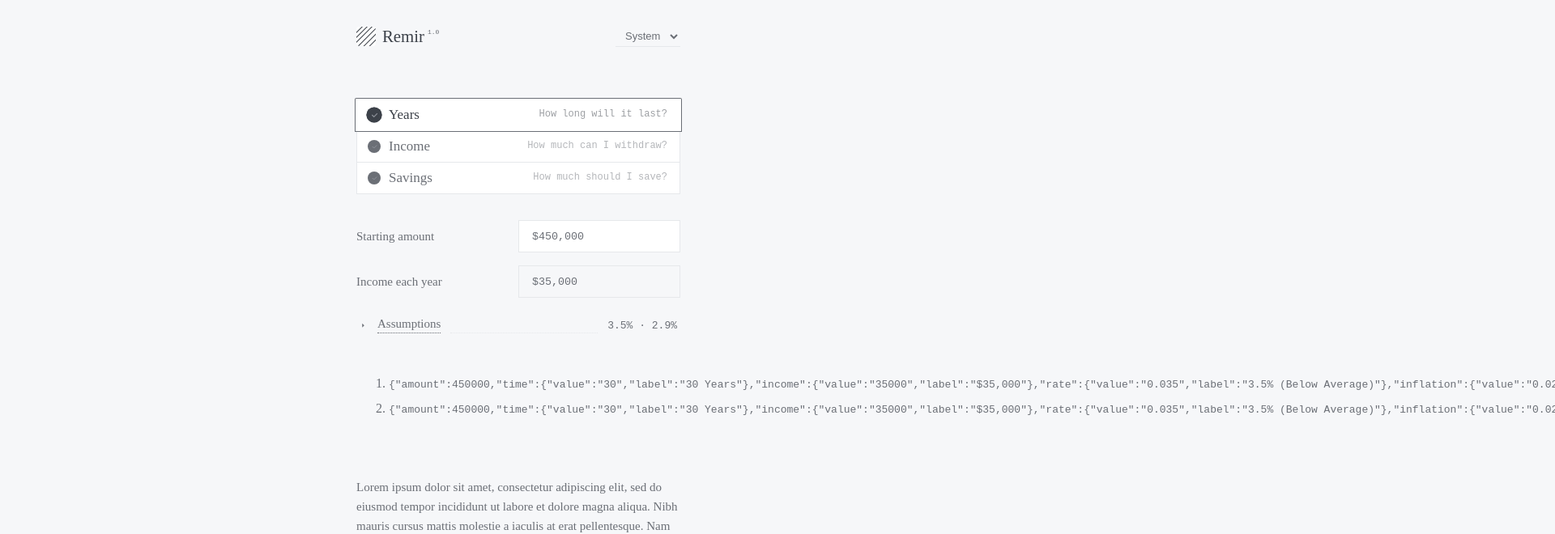
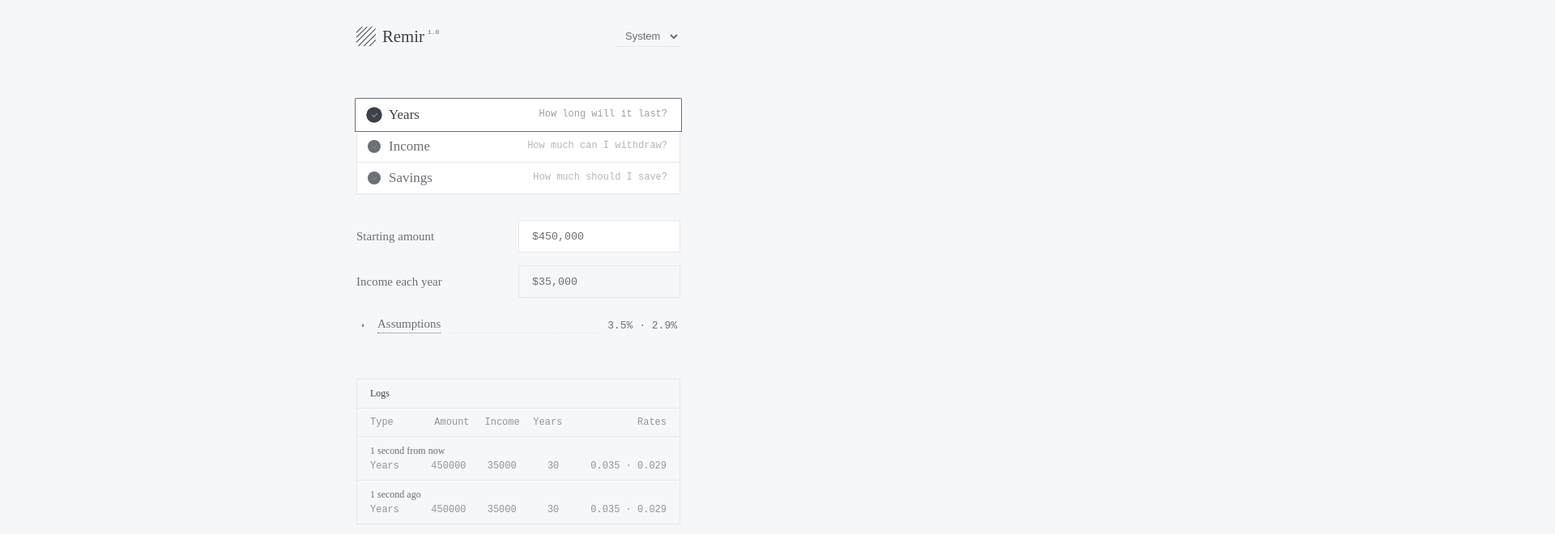
Before and after one commit to moeamaya/choice, a Next.js app: page / in a window 1280 px wide. Shown: the top 660 px of the page at 81% size, 1920 px wide, since content can reach past the window. Built offline with nearby package versions, Linux system fonts and the light colour scheme.

Commit message:
Add timeago, style table, and clean up the provider defaults

```diff
--- a/components/Drawdown/components/Calculator/provider.tsx
+++ b/components/Drawdown/components/Calculator/provider.tsx
@@ -7,7 +7,6 @@ import { options as yearsOptions } from '../inputs/Years';
 import { options as incomeOptions } from '../inputs/Income';
 import { options as rateOptions } from '../inputs/Rate';
 import { options as inflationOptions } from '../inputs/Inflation';
-import { time } from 'console';
 
 interface CalculatorState {
   amount: number;
@@ -15,8 +14,8 @@ interface CalculatorState {
   income: OptionType;
   rate: OptionType;
   inflation: OptionType;
-  timestamp?: Date;
-  [key: string]: number | OptionType | Date | undefined;
+  timestamp: number;
+  [key: string]: number | OptionType;
 }
 
 type SetCalculatorState = React.Dispatch<React.SetStateAction<CalculatorState>>;
@@ -34,6 +33,7 @@ const defaultCalculatorState: CalculatorState = {
   income: incomeOptions[2],
   rate: rateOptions[3],
   inflation: inflationOptions[6],
+  timestamp: new Date().getTime(),
 };
 
 const CalculatorContext = createContext<CalculatorContextProps>({
@@ -44,14 +44,16 @@ const CalculatorContext = createContext<CalculatorContextProps>({
 
 const CalculatorProvider: FC<{ children: React.ReactNode }> = ({ children }) => {
   const [calculatorState, setCalculatorState] = useState<CalculatorState>(defaultCalculatorState);
-  const [logs, setLogs] = useState<CalculatorState[]>([{...defaultCalculatorState, timestamp: new Date()}]);
+  const [logs, setLogs] = useState<CalculatorState[]>([{...defaultCalculatorState}]);
 
   const debounceTimeoutRef = useRef<number | undefined>(undefined);
 
   const logStateChange = (newState: CalculatorState) => {
     // Perform the logging here, e.g., console.log or any other logging mechanism
-    console.log('State changed:', newState);
-    setLogs((prevLogs) => [...prevLogs, {...newState, timestamp: new Date()}]);
+    const timestamp = new Date().getTime();;
+
+    console.log('State changed:', {...newState, timestamp});
+    setLogs((prevLogs) => [...prevLogs, {...newState, timestamp}]);
   };
 
   const updateCalculatorState: SetCalculatorState = (newState: React.SetStateAction<CalculatorState>) => {
@@ -65,7 +67,7 @@ const CalculatorProvider: FC<{ children: React.ReactNode }> = ({ children }) =>
       debounceTimeoutRef.current = window.setTimeout(() => {
         logStateChange(updatedState);
         debounceTimeoutRef.current = undefined;
-      }, 5000);
+      }, 1000);
 
       return updatedState;
     });
--- /dev/null
+++ b/components/Drawdown/components/Logs/index.tsx
@@ -0,0 +1,160 @@
+import { FC, useContext, useEffect } from 'react';
+import { CalculatorContext } from '../../components/Calculator/provider';
+
+import TimeAgo from 'react-timeago'
+
+import { styled } from '@stitches/react'
+
+function calculateDelta(newValue: any, oldValue: any): any {
+  if (typeof newValue === "number" && typeof oldValue === "number") {
+    return (newValue - oldValue).toString();
+  } else if (typeof newValue === "string" && typeof oldValue === "string") {
+    // Compare strings (e.g., for dropdown options)
+    if (newValue !== oldValue) {
+      return `${oldValue} → ${newValue}`;
+    }
+  }
+
+  // Handle other data types as needed
+  return "N/A";
+}
+
+function padZero(value: any) {
+  return String(value).padStart(2, '0');
+}
+
+function formatDate(date: Date) {
+  const months = [
+    'January', 'February', 'March', 'April', 'May', 'June',
+    'July', 'August', 'September', 'October', 'November', 'December'
+  ];
+
+  const hour = date.getHours();
+  const minute = date.getMinutes();
+  const period = hour >= 12 ? 'PM' : 'AM';
+  const formattedHour = hour % 12 || 12;
+
+  const formattedDate = `${months[date.getMonth()]} ${date.getDate()}, ${formattedHour}:${padZero(minute)} ${period}`;
+
+  return formattedDate;
+}
+
+const StyledTable = styled('table',{
+  borderCollapse: `collapse`,
+  width: `100%`,
+  marginBottom: `1rem`,
+  fontFamily: `monospace`,
+  fontSize: 12,
+  textAlign: `left`,
+  border: `1px solid var(--border)`,
+  color: `var(--fade)`,
+  marginTop: `2rem`,
+});
+
+const Title = styled('h2', {
+  fontFamily: `serif`,
+  fontSize: 12,
+  fontWeight: `normal`,
+  margin: 0,
+  color: `var(--highlight)`,
+});
+
+const StyledHeadTR = styled('tr', {
+  borderBottom: `1px solid var(--border)`,
+});
+
+const StyledTR = styled('tr', {
+  '&:nth-child(even)': {
+    background: `var(--background)`,
+    borderBottom: `1px solid var(--border)`,
+  },
+  '&:nth-child(odd) td': {
+    paddingTop: `0.625rem`,
+    fontFamily: `serif`,
+    color: `var(--foreground)`,
+  },
+  '&:nth-child(even) td': {
+    paddingBottom: `0.625rem`,
+  },
+});
+
+const StyledTH = styled('th', {
+  padding: `0.625rem 0.25rem`,
+  fontWeight: `normal`,
+  textAlign: `right`,
+  '&:first-child': {
+    paddingLeft: `1rem`,
+    textAlign: `left`,
+  },
+  '&:last-child': {
+    paddingRight: `1rem`,
+  }
+});
+
+const StyledTD = styled('td', {
+  padding: `0.125rem 0.5rem`,
+  textAlign: `right`,
+  '&:first-child': {
+    paddingLeft: `1rem`,
+    textAlign: `left`,
+  },
+  '&:last-child': {
+    paddingRight: `1rem`,
+  }
+});
+
+
+
+const Logs: FC = () => {
+  const { logs } = useContext(CalculatorContext);
+
+  return (
+    <StyledTable>
+      <thead>
+        <StyledHeadTR>
+          <StyledTH colSpan={5}>
+            <Title>Logs</Title>
+          </StyledTH>
+        </StyledHeadTR>
+      </thead>
+      <thead>
+        <StyledHeadTR>
+          <StyledTH>Type</StyledTH>
+          <StyledTH>Amount</StyledTH>
+          <StyledTH>Income</StyledTH>
+          <StyledTH>Years</StyledTH>
+          <StyledTH>Rates</StyledTH>
+        </StyledHeadTR>
+      </thead>
+      <tbody>
+        {logs
+          .sort((a, b) => {
+            const dateA = a.timestamp ? new Date(a.timestamp).getTime() : 0;
+            const dateB = b.timestamp ? new Date(b.timestamp).getTime() : 0;
+            return dateA - dateB;
+          })
+          .reverse()
+          .map((log, index) => {
+            return (
+              <>
+                <StyledTR key={index}>
+                  <StyledTD colSpan={5}>
+                    <TimeAgo date={log.timestamp} minPeriod={15} />
+                  </StyledTD>
+                </StyledTR>
+                <StyledTR key={index + 1000}>
+                  <StyledTD>Years</StyledTD>
+                  <StyledTD>{log.amount}</StyledTD>
+                  <StyledTD>{log.income.value}</StyledTD>
+                  <StyledTD>{log.time.value}</StyledTD>
+                  <StyledTD>{log.rate.value} · {log.inflation.value}</StyledTD>
+                </StyledTR>
+              </>
+            );
+        })}
+      </tbody>
+    </StyledTable>
+  );
+};
+
+export default Logs;
--- a/components/Drawdown/pages/Years/index.tsx
+++ b/components/Drawdown/pages/Years/index.tsx
@@ -1,7 +1,9 @@
 import { FC, useContext } from 'react';
 import AmountInput from '../../components/inputs/Amount';
 import IncomeInput from '../../components/inputs/Income';
+import Logs from '../../components/Logs';
 import Content from '../../content';
+
 import Summary from '../../components/Summary';
 
 import YearsFormula from '../../formulas/Years';
@@ -9,7 +11,6 @@ import YearsFormula from '../../formulas/Years';
 import { abbreviateNumberFormatter } from '../../../Helpers/formatters';
 
 import { CalculatorContext } from '../../components/Calculator/provider';
-import type { CalculatorState } from '../../components/Calculator/provider';
 
 
 type Props = {
@@ -26,40 +27,6 @@ const SummaryDetails = ({ amount, draw }: { amount: number; draw: number }) => {
     </>
   );
 };
-
-function calculateDelta(newValue: any, oldValue: any): any {
-  if (typeof newValue === "number" && typeof oldValue === "number") {
-    return (newValue - oldValue).toString();
-  } else if (typeof newValue === "string" && typeof oldValue === "string") {
-    // Compare strings (e.g., for dropdown options)
-    if (newValue !== oldValue) {
-      return `${oldValue} → ${newValue}`;
-    }
-  }
-
-  // Handle other data types as needed
-  return "N/A";
-}
-
-function padZero(value: any) {
-  return String(value).padStart(2, '0');
-}
-
-function formatDate(date: Date) {
-  const months = [
-    'January', 'February', 'March', 'April', 'May', 'June',
-    'July', 'August', 'September', 'October', 'November', 'December'
-  ];
-
-  const hour = date.getHours();
-  const minute = date.getMinutes();
-  const period = hour >= 12 ? 'PM' : 'AM';
-  const formattedHour = hour % 12 || 12;
-
-  const formattedDate = `${months[date.getMonth()]} ${date.getDate()}, ${formattedHour}:${padZero(minute)} ${period}`;
-
-  return formattedDate;
-}
 
 
 
@@ -92,46 +59,7 @@ const Years: FC<Props> = ({ interest, inflation, children }) => {
 
       {children}
 
-      <ol>
-      {logs
-        .sort((a, b) => {
-          const dateA = a.timestamp ? new Date(a.timestamp).getTime() : 0;
-          const dateB = b.timestamp ? new Date(b.timestamp).getTime() : 0;
-          return dateA - dateB;
-        })
-        .reverse()
-        .map((log, index) => {
-          const previousLog = index > 0 ? logs[index - 1] : null;
-          const changes: { field: string; delta: string }[] = [];
-
-          if (previousLog) {
-            Object.entries(log).forEach(([field, value]) => {
-              if (field !== "timestamp" && JSON.stringify(value) !== JSON.stringify(previousLog[field as keyof CalculatorState])) {
-                const delta = calculateDelta(value, previousLog[field as keyof CalculatorState]);
-                changes.push({ field, delta });
-              }
-            });
-          }
-
-          return (
-            <li key={index}>
-              {changes.length > 0 && (
-                <div>
-                  <p>Changes: <span>{formatDate(log["timestamp"] || new Date())}</span></p>
-                  <ul>
-                    {changes.map(({ field, delta }) => (
-                      <li key={field}>
-                        <strong>{field}:</strong> {delta}
-                      </li>
-                    ))}
-                  </ul>
-                </div>
-              )}
-              <pre>{JSON.stringify(log)}</pre>
-            </li>
-          );
-  })}
-      </ol>
+      <Logs />
 
       <Content />
       <Summary resultLabel="Duration" result={years}>
--- a/package.json
+++ b/package.json
@@ -15,6 +15,7 @@
     "@radix-ui/react-popover": "^0.1.1",
     "@stitches/react": "^1.2.5",
     "@types/lodash": "^4.14.195",
+    "@types/react-timeago": "^4.1.3",
     "next": "^13.2.4",
     "next-themes": "^0.2.1",
     "react": "^18.2.0",
@@ -22,6 +23,7 @@
     "react-hotkeys-hook": "^3.4.4",
     "react-number-format": "^5.1.0",
     "react-select": "^5.1.0",
+    "react-timeago": "^7.1.0",
     "react-use": "^17.3.1",
     "smoothscroll-polyfill": "^0.4.4"
   },
--- a/styles/globals.css
+++ b/styles/globals.css
@@ -3,6 +3,7 @@
   --background: #f6f7f9;
   --backgroundContrast: #fff;
   --border: #E6E8EB;
+  --fade: #90959D;
   --foreground: #6B6F76;
   --highlight: #3C4149;
 }
@@ -11,6 +12,7 @@
   --background: #1F2023;
   --backgroundContrast: #27282B;
   --border: #3C4149;
+  --fade: #6B6F76;
   --foreground: #90959D;
   --highlight: #EFF1F4;
 }
```
Also changed, not shown: 1 other file (tests, documents, lock files or other folders).
